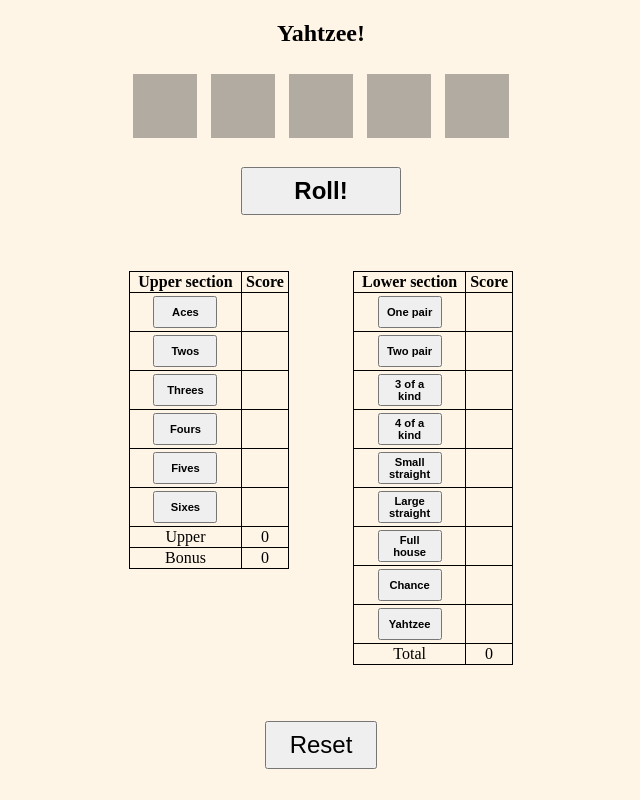
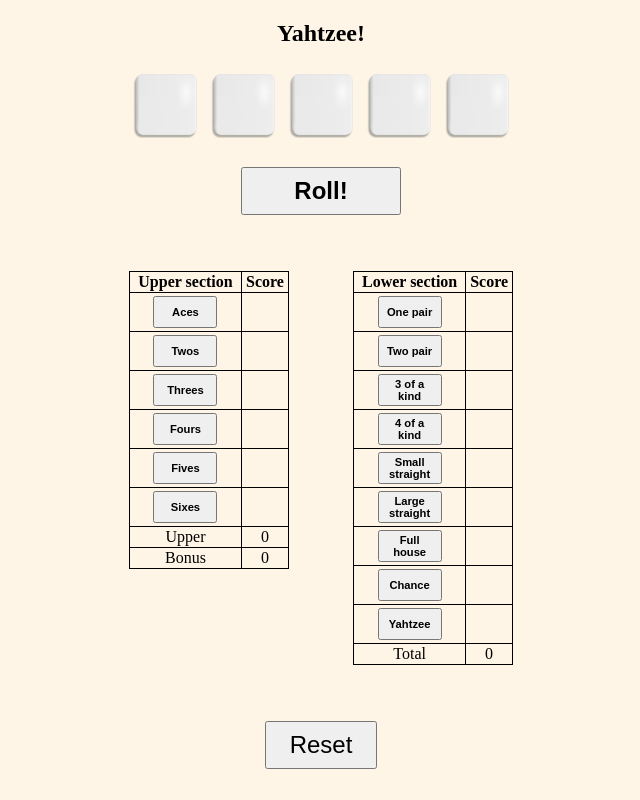
Before and after one commit to tvoul/vanilla-js-yatzy, a website with bundled scripts: page www/index.html in a window 1280 px wide. Shown: the whole page, without its empty margins (319-959 px from the left). Built offline with nearby package versions, Linux system fonts and the light colour scheme.

Commit message:
added blank die

```diff
--- a/www/styles.css
+++ b/www/styles.css
@@ -17,10 +17,7 @@
   display: flex;
   background-size: cover;
   background-position: center;
-  background-image: linear-gradient(
-      rgba(0, 0, 0, 0.3),
-      rgba(0, 0, 0, 0.3)
-    )
+  background-image: url('./dice/0.png')
 }
 
 #roll-btn{
```
Also changed, not shown: www/dice/0.png (added).
